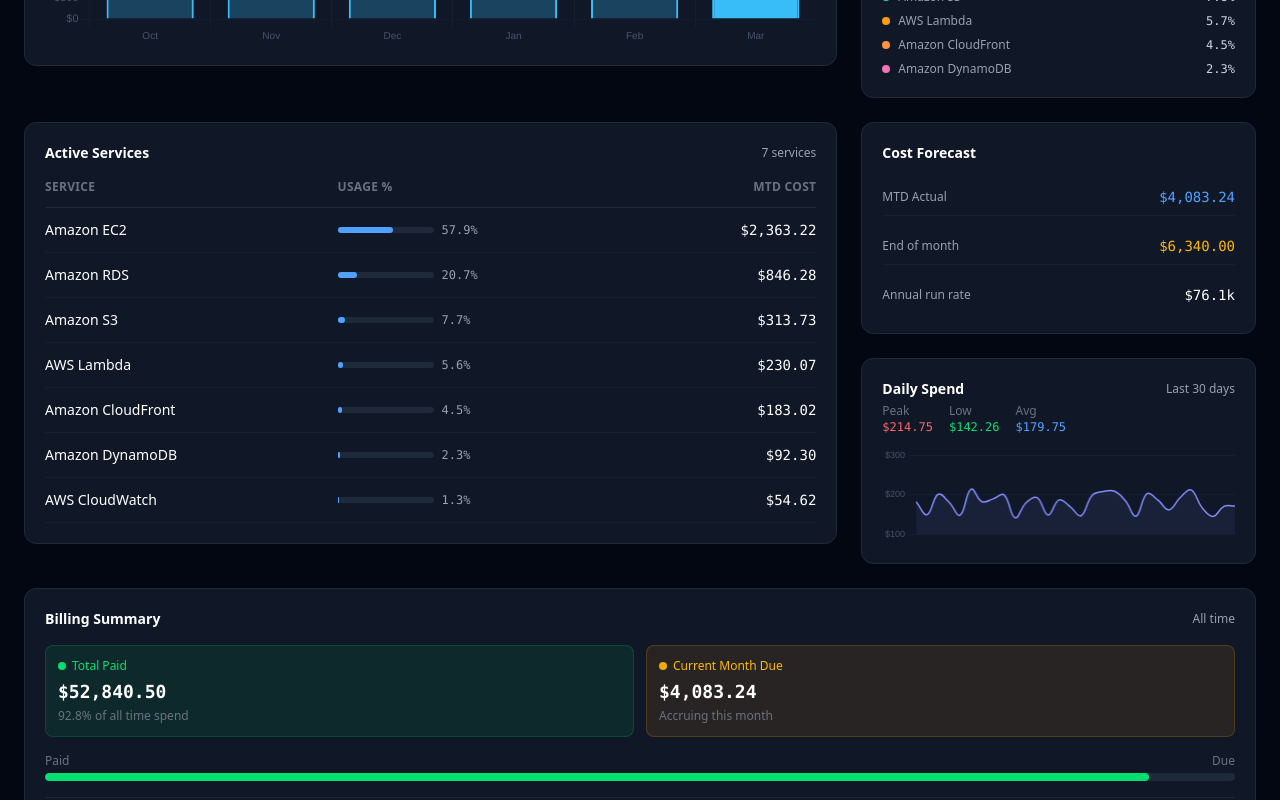
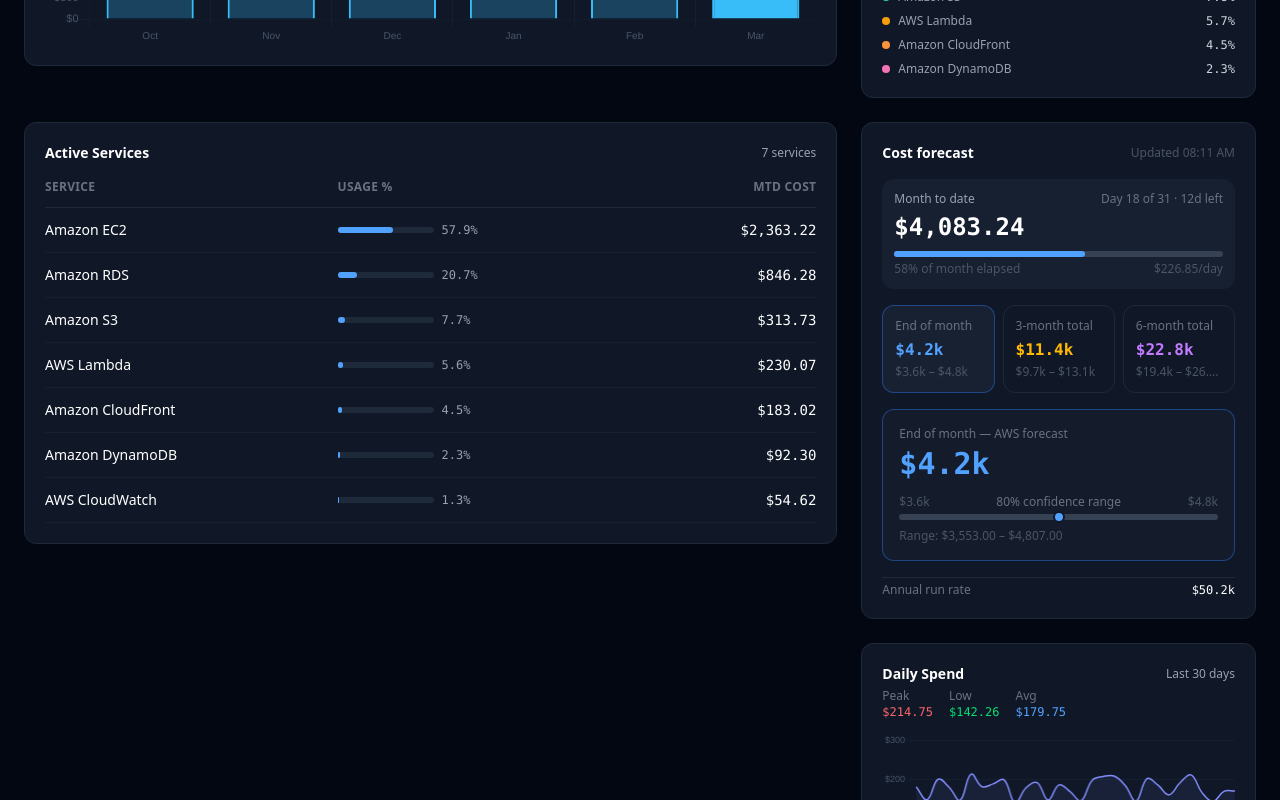
Before and after one commit to chayakiranch/aws-billing-dashboard, a React (Vite) app: page / in a window 1280 px wide. Shown: the part 600-1400 px from the top of the page. Built offline with nearby package versions, Linux system fonts and the light colour scheme; no server answers.

Commit message:
Phase 9: enhanced forecasting with 3-window projections

```diff
--- a/src/components/ForecastPanel.jsx
+++ b/src/components/ForecastPanel.jsx
@@ -1,31 +1,216 @@
+import { useState } from 'react'
 import { formatCurrency, formatShort } from '../utils/formatCurrency'
 
-export default function ForecastPanel({ forecast, monthly }) {
-  const forecastAmount = parseFloat(forecast?.Amount || 0)
-  const lastPeriod = monthly?.[monthly.length - 1]
-  const mtd = lastPeriod?.Groups?.reduce((sum, g) =>
+// ── Helpers ───────────────────────────────────────────────────────────
+function getMTD(monthly) {
+  const last = monthly?.[monthly.length - 1]
+  return last?.Groups?.reduce((sum, g) =>
     sum + parseFloat(g.Metrics.UnblendedCost.Amount), 0) || 0
+}
 
-  const items = [
-    { label: 'MTD Actual', value: formatCurrency(mtd), color: 'text-blue-400' },
-    { label: 'End of month', value: formatCurrency(forecastAmount), color: 'text-amber-400' },
-    { label: 'Annual run rate', value: formatShort(forecastAmount * 12), color: 'text-white' },
-  ]
+function getDailyBurnRate(mtd, daysElapsed) {
+  if (!daysElapsed || daysElapsed === 0) return 0
+  return mtd / daysElapsed
+}
+
+// ── Confidence range bar ──────────────────────────────────────────────
+function ConfidenceBar({ low, mean, high, dotColor }) {
+  if (!low || !mean || !high || high === low) return null
+  const range   = high - low
+  const meanPct = ((mean - low) / range) * 100
 
   return (
-    <div className="bg-gray-900 border border-gray-800 rounded-xl p-5">
-      <h2 className="text-sm font-semibold text-white mb-4">Cost Forecast</h2>
-      <div className="space-y-3">
-        {items.map((item, i) => (
-          <div key={i} className="flex justify-between items-center
-                                   py-2 border-b border-gray-800/50 last:border-0">
-            <span className="text-xs text-gray-400">{item.label}</span>
-            <span className={`font-mono text-sm font-medium ${item.color}`}>
-              {item.value}
-            </span>
-          </div>
-        ))}
+    <div className="mt-3">
+      <div className="flex justify-between text-xs text-gray-600 mb-1">
+        <span>{formatShort(low)}</span>
+        <span className="text-gray-500">80% confidence range</span>
+        <span>{formatShort(high)}</span>
+      </div>
+      <div className="relative h-1.5 bg-gray-800 rounded-full">
+        <div className="absolute inset-0 bg-gray-700 rounded-full" />
+        <div
+          className={`absolute w-3 h-3 rounded-full -top-[3px] -translate-x-1/2 border-2 border-gray-900 ${dotColor}`}
+          style={{ left: `${Math.min(Math.max(meanPct, 5), 95)}%` }}
+        />
       </div>
     </div>
   )
 }
+
+// ── Projection selector card ──────────────────────────────────────────
+function ProjectionCard({ label, data, textColor, borderColor, isSelected, onClick }) {
+  return (
+    <button
+      onClick={onClick}
+      className={`text-left p-3 rounded-xl border transition-all w-full ${
+        isSelected
+          ? `${borderColor} bg-gray-800/60`
+          : 'border-gray-800 hover:border-gray-700'
+      }`}
+    >
+      <p className="text-xs text-gray-500 mb-1 truncate">{label}</p>
+      {data ? (
+        <>
+          <p className={`text-base font-mono font-semibold ${textColor}`}>
+            {formatShort(data.mean)}
+          </p>
+          <p className="text-xs text-gray-600 mt-0.5 truncate">
+            {formatShort(data.low)} – {formatShort(data.high)}
+          </p>
+        </>
+      ) : (
+        <>
+          <p className="text-sm text-gray-600 font-mono">N/A</p>
+          <p className="text-xs text-gray-700 mt-0.5">No history yet</p>
+        </>
+      )}
+    </button>
+  )
+}
+
+// ── Main component ────────────────────────────────────────────────────
+export default function ForecastPanel({ forecast, monthly }) {
+  const [selected, setSelected] = useState('endOfMonth')
+
+  const mtd           = getMTD(monthly)
+  const meta          = forecast?.meta
+  const daysElapsed   = meta?.daysElapsed   || 0
+  const daysRemaining = meta?.daysRemaining || 0
+  const daysInMonth   = meta?.daysInMonth   || 30
+  const dailyBurn     = getDailyBurnRate(mtd, daysElapsed)
+  const projectedEOM  = dailyBurn * daysInMonth
+  const progressPct   = daysInMonth > 0 ? (daysElapsed / daysInMonth) * 100 : 0
+
+  const projections = [
+    {
+      key:         'endOfMonth',
+      label:       'End of month',
+      textColor:   'text-blue-400',
+      borderColor: 'border-blue-500/40',
+      dotColor:    'bg-blue-400',
+    },
+    {
+      key:         'threeMonths',
+      label:       '3-month total',
+      textColor:   'text-amber-400',
+      borderColor: 'border-amber-500/40',
+      dotColor:    'bg-amber-400',
+    },
+    {
+      key:         'sixMonths',
+      label:       '6-month total',
+      textColor:   'text-purple-400',
+      borderColor: 'border-purple-500/40',
+      dotColor:    'bg-purple-400',
+    },
+  ]
+
+  const activeProjection = projections.find(p => p.key === selected)
+  const activeData       = forecast?.[selected]
+
+  return (
+    <div className="bg-gray-900 border border-gray-800 rounded-xl p-5 space-y-4">
+
+      {/* Header */}
+      <div className="flex items-center justify-between">
+        <h2 className="text-sm font-semibold text-white">Cost forecast</h2>
+        {meta?.generatedAt && (
+          <span className="text-xs text-gray-600">
+            Updated {new Date(meta.generatedAt).toLocaleTimeString([], {
+              hour: '2-digit', minute: '2-digit'
+            })}
+          </span>
+        )}
+      </div>
+
+      {/* MTD + month progress bar */}
+      <div className="bg-gray-800/50 rounded-xl p-3">
+        <div className="flex justify-between items-center mb-1">
+          <span className="text-xs text-gray-400">Month to date</span>
+          <span className="text-xs text-gray-500">
+            Day {daysElapsed} of {daysInMonth} · {daysRemaining}d left
+          </span>
+        </div>
+        <p className="text-2xl font-mono font-semibold text-white mb-2">
+          {formatCurrency(mtd)}
+        </p>
+        <div className="w-full bg-gray-700 rounded-full h-1.5 mb-1">
+          <div
+            className="h-1.5 bg-blue-400 rounded-full transition-all"
+            style={{ width: `${Math.min(progressPct, 100)}%` }}
+          />
+        </div>
+        <div className="flex justify-between text-xs text-gray-600">
+          <span>{progressPct.toFixed(0)}% of month elapsed</span>
+          {dailyBurn > 0 && (
+            <span>{formatCurrency(dailyBurn)}/day</span>
+          )}
+        </div>
+      </div>
+
+      {/* Projection selector cards */}
+      <div className="grid grid-cols-3 gap-2">
+        {projections.map(p => (
+          <ProjectionCard
+            key={p.key}
+            label={p.label}
+            data={forecast?.[p.key]}
+            textColor={p.textColor}
+            borderColor={p.borderColor}
+            isSelected={selected === p.key}
+            onClick={() => setSelected(p.key)}
+          />
+        ))}
+      </div>
+
+      {/* Active projection detail */}
+      {activeData ? (
+        <div className={`border rounded-xl p-4 ${activeProjection.borderColor} bg-gray-800/30`}>
+          <p className="text-xs text-gray-500 mb-1">
+            {activeProjection.label} — AWS forecast
+          </p>
+          <p className={`text-3xl font-mono font-semibold ${activeProjection.textColor}`}>
+            {formatShort(activeData.mean)}
+          </p>
+          <ConfidenceBar
+            low={activeData.low}
+            mean={activeData.mean}
+            high={activeData.high}
+            dotColor={activeProjection.dotColor}
+          />
+          <p className="text-xs text-gray-600 mt-2">
+            Range: {formatCurrency(activeData.low)} – {formatCurrency(activeData.high)}
+          </p>
+        </div>
+      ) : (
+        <div className="border border-gray-800 rounded-xl p-4 text-center space-y-2">
+          <p className="text-gray-500 text-sm">AWS forecast unavailable</p>
+          <p className="text-gray-600 text-xs">
+            Requires a few days of billing history to generate predictions.
+          </p>
+          {dailyBurn > 0 && (
+            <div className="pt-2 border-t border-gray-800">
+              <p className="text-xs text-gray-500 mb-1">
+                Linear estimate · {formatCurrency(dailyBurn)}/day burn rate
+              </p>
+              <p className="text-white font-mono font-semibold text-lg">
+                ~{formatCurrency(projectedEOM)}
+              </p>
+            </div>
+          )}
+        </div>
+      )}
+
+      {/* Annual run rate footer */}
+      <div className="flex justify-between items-center pt-1 border-t border-gray-800">
+        <span className="text-xs text-gray-500">Annual run rate</span>
+        <span className="text-xs font-mono text-white font-medium">
+          {forecast?.endOfMonth?.mean
+            ? formatShort(forecast.endOfMonth.mean * 12)
+            : formatShort(projectedEOM * 12)}
+        </span>
+      </div>
+
+    </div>
+  )
+}
--- a/src/hooks/useBillingData.js
+++ b/src/hooks/useBillingData.js
@@ -3,7 +3,7 @@
 
 const API_BASE = import.meta.env.VITE_API_URL || ''
 
-// ── Generate mock monthly data dynamically for any number of months ──
+// ── Generate mock monthly data dynamically for any number of months ───
 function generateMockMonthly(months) {
   const services = [
     { name: 'Amazon EC2',        base: 1800, variance: 600 },
@@ -15,7 +15,6 @@
     { name: 'AWS CloudWatch',    base: 50,   variance: 20  },
   ]
 
-  // Use a seeded-style approach so values are consistent per month
   function seededRand(seed) {
     const x = Math.sin(seed + 1) * 10000
     return x - Math.floor(x)
@@ -27,15 +26,15 @@
     d.setDate(1)
     d.setMonth(d.getMonth() - i)
     const monthKey = d.toISOString().split('T')[0]
-    const seed = d.getMonth() + d.getFullYear() * 12
+    const seed     = d.getMonth() + d.getFullYear() * 12
 
     result.push({
       TimePeriod: { Start: monthKey },
       Groups: services.map((svc, si) => {
-        const rand = seededRand(seed + si * 7)
+        const rand   = seededRand(seed + si * 7)
         const amount = (svc.base + rand * svc.variance).toFixed(2)
         return {
-          Keys: [svc.name],
+          Keys:    [svc.name],
           Metrics: { UnblendedCost: { Amount: amount } }
         }
       })
@@ -44,7 +43,7 @@
   return result
 }
 
-// ── Generate mock daily data (always last 30 days) ──
+// ── Generate mock daily data (always last 30 days) ────────────────────
 function generateMockDaily() {
   return Array.from({ length: 30 }, (_, i) => {
     const d = new Date()
@@ -57,7 +56,7 @@
   })
 }
 
-// ── Generate mock summary from monthly data ──
+// ── Generate mock summary from monthly data ───────────────────────────
 function generateMockSummary(monthly) {
   return {
     totalPaid: '52840.50',
@@ -66,7 +65,7 @@
       .toFixed(2) || '3199.40',
     currency: 'USD',
     monthlyTotals: monthly.map((m, i) => ({
-      month: m.TimePeriod.Start,
+      month:  m.TimePeriod.Start,
       amount: m.Groups.reduce((sum, g) =>
         sum + parseFloat(g.Metrics.UnblendedCost.Amount), 0),
       isPaid: i < monthly.length - 1
@@ -74,9 +73,36 @@
   }
 }
 
-const MOCK_FORECAST = { Amount: '6340.00', Unit: 'USD' }
-const MOCK_DAILY    = generateMockDaily()
+// ── Mock forecast — matches the NEW rich shape from the backend ────────
+const now = new Date()
+const MOCK_FORECAST = {
+  endOfMonth: {
+    mean: 4180.00,
+    low:  3553.00,
+    high: 4807.00,
+  },
+  threeMonths: {
+    mean: 11400.00,
+    low:  9690.00,
+    high: 13110.00,
+  },
+  sixMonths: {
+    mean: 22800.00,
+    low:  19380.00,
+    high: 26220.00,
+  },
+  meta: {
+    daysInMonth:   new Date(now.getFullYear(), now.getMonth() + 1, 0).getDate(),
+    dayOfMonth:    now.getDate(),
+    daysRemaining: new Date(now.getFullYear(), now.getMonth() + 1, 0).getDate() - now.getDate(),
+    daysElapsed:   now.getDate() - 1,
+    generatedAt:   now.toISOString(),
+  }
+}
 
+const MOCK_DAILY = generateMockDaily()
+
+// ── Main hook ─────────────────────────────────────────────────────────
 export function useBillingData(credentials = null, months = 6) {
   const [monthly,  setMonthly]  = useState(() => generateMockMonthly(6))
   const [daily,    setDaily]    = useState(MOCK_DAILY)
@@ -93,7 +119,7 @@
   } : {}
 
   useEffect(() => {
-    // ── DEMO MODE: no credentials, generate data for selected months ──
+    // ── DEMO MODE: generate data for selected month range ─────────────
     if (!credentials) {
       const mockMonthly = generateMockMonthly(months)
       setMonthly(mockMonthly)
@@ -106,7 +132,7 @@
       return
     }
 
-    // ── LIVE MODE: credentials provided, fetch real data ──
+    // ── LIVE MODE: fetch real AWS data ────────────────────────────────
     async function fetchReal() {
       setLoading(true)
       setError(null)
@@ -120,7 +146,7 @@
         ])
         setMonthly(monthlyRes.data.data)
         setDaily(dailyRes.data.data)
-        setForecast(forecastRes.data.data)
+        setForecast(forecastRes.data.data)   // now receives rich forecast object
 
         try {
           const summaryRes = await axios.get(`${API_BASE}/api/billing/summary`, { headers })
```
Also changed, not shown: 2 other files (tests, documents, lock files or other folders).
